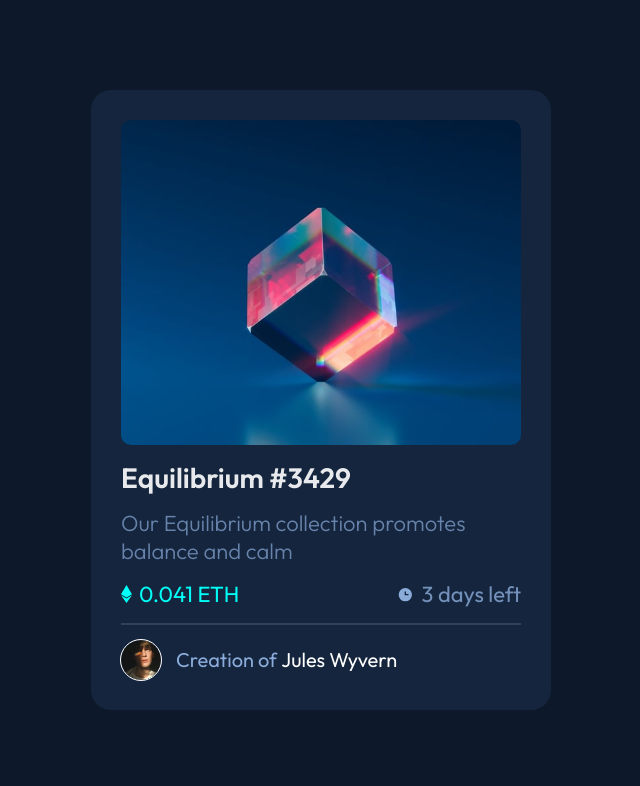
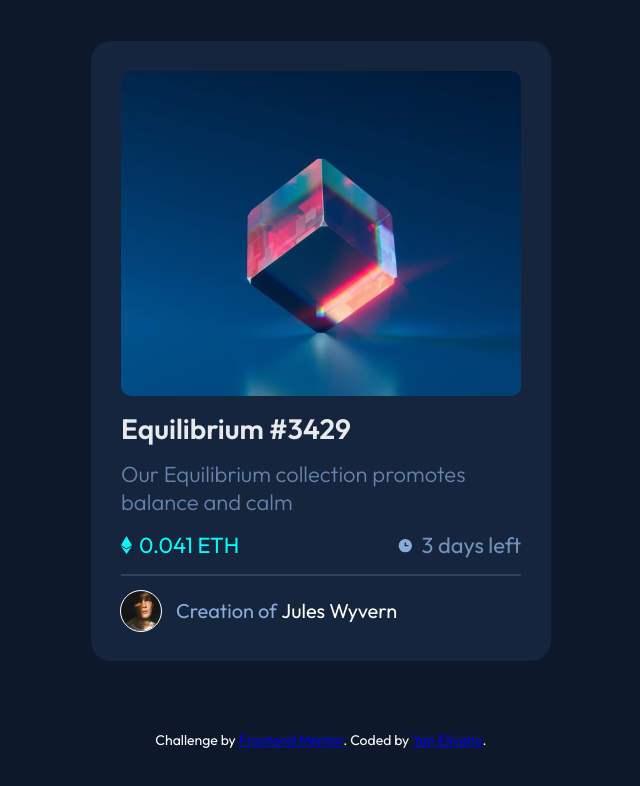
Before and after one commit to itsyanQA/fm-nft-preview-card, a React (Create React App) app: page / in a window 1280 px wide. Shown: the top 786 px of the page, without its empty margins (319-959 px from the left). Built offline with nearby package versions, Linux system fonts and the light colour scheme.

Commit message:
Add CodedBy.tsx component

```diff
--- /dev/null
+++ b/src/components/CodedBy/CodedBy.scss
@@ -0,0 +1,11 @@
+.coded-by {
+  text-align: center;
+  margin: 70px 0 10px 0;
+  font-size: 14px;
+  color: var(--white);
+
+  @media screen and (max-width: 600px) {
+    font-size: 12px;
+    margin-bottom: 20px;
+  }
+}
--- /dev/null
+++ b/src/components/CodedBy/CodedBy.tsx
@@ -0,0 +1,14 @@
+import "./CodedBy.scss";
+
+export default function CodedBy() {
+  return (
+    <p className={"coded-by"}>
+      Challenge by&nbsp;
+      <a href="https://www.frontendmentor.io/challenges/tip-calculator-app-ugJNGbJUX">
+        Frontend Mentor
+      </a>
+      . Coded by&nbsp;
+      <a href="https://github.com/itsyanQA">Yan Eliyahu</a>.
+    </p>
+  );
+}
--- a/src/components/NFTCard/NFTCard.tsx
+++ b/src/components/NFTCard/NFTCard.tsx
@@ -5,11 +5,13 @@
 import NFTCreator from "../NFTCreator/NFTCreator";
 import { ReactComponent as ViewIcon } from "../../assets/svgs/icon-view.svg";
 import { useState } from "react";
+import CodedBy from "../CodedBy/CodedBy";
 
 export default function NFTCard() {
   const [isImgHover, setIsImgHover] = useState<boolean>(false);
 
   return (
+    <>
       <div className="nft">
         <div
           onMouseEnter={() => setIsImgHover(true)}
@@ -26,5 +28,7 @@
         <HorizontalLine />
         <NFTCreator />
       </div>
+      <CodedBy />
+    </>
   );
 }
```
Lines whose indentation alone changed are shown as unchanged.
